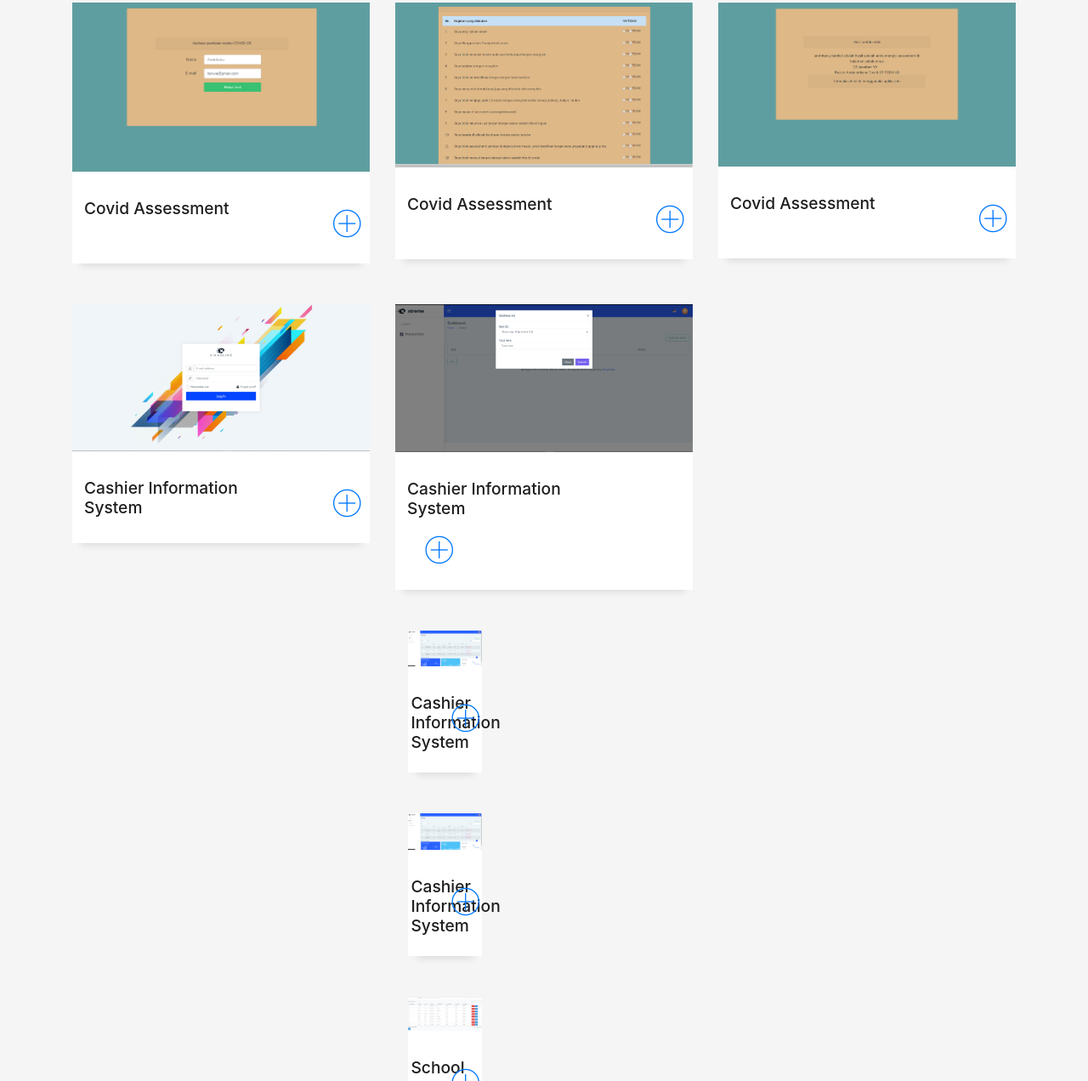
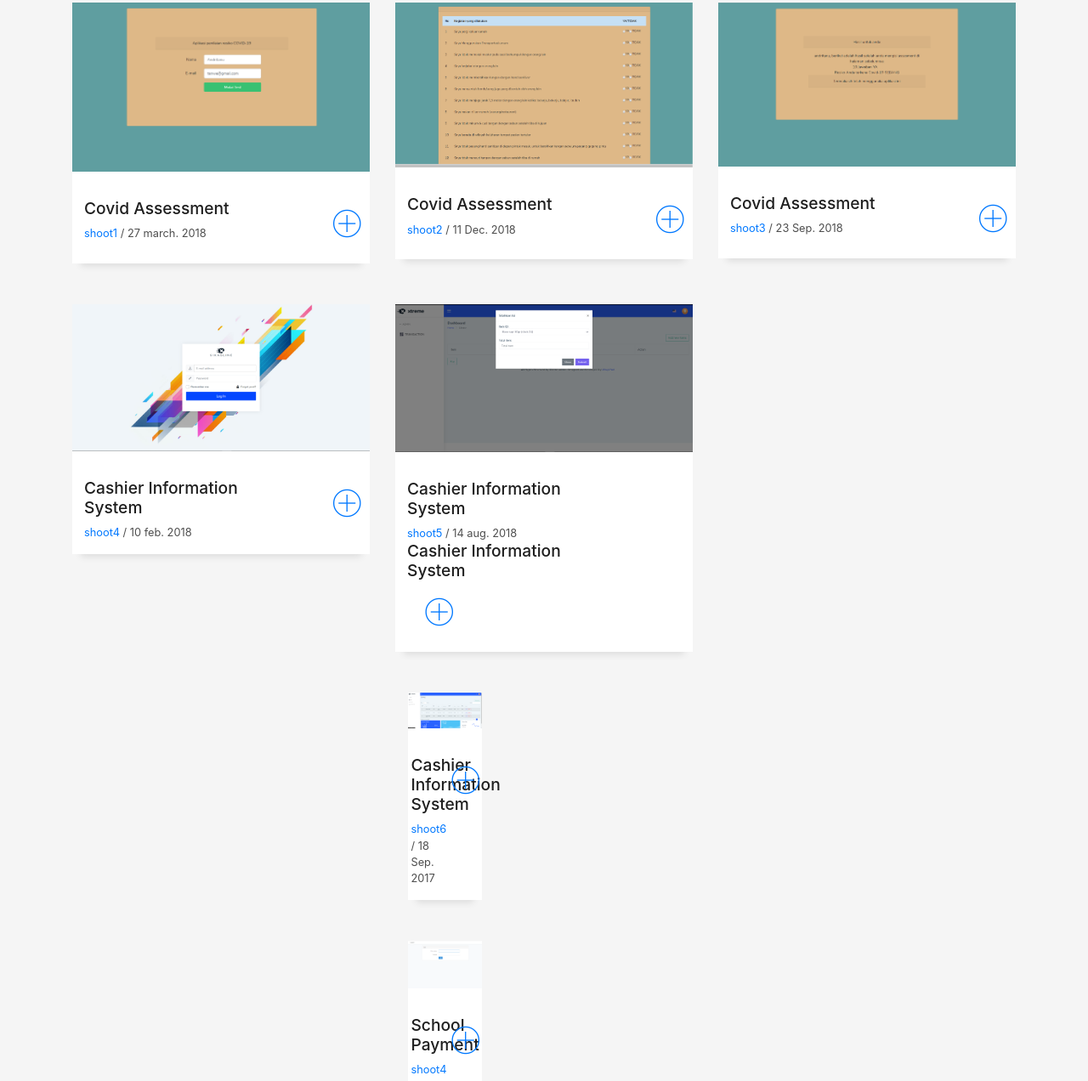
Before and after one commit to Andritanu/Andritanu.github.io, a plain HTML site: page index.html in a window 1280 px wide. Shown: the part 1528-2800 px from the top of the page at 85% size. Drawn offline with Linux system fonts and the light colour scheme; files whose address does not match are found by name.

Commit message:
Update index.html

```diff
--- a/index.html
+++ b/index.html
@@ -153,6 +153,9 @@
                 <div class="row">
                   <div class="col-sm-8">
                     <h2 class="w-title">Covid Assessment</h2>
+                    <div class="w-more">
+                      <span class="w-ctegory">shoot1</span> / <span class="w-date">27 march. 2018</span>
+                    </div>
                   </div>
                   <div class="col-sm-4">
                     <div class="w-like">
@@ -174,6 +177,9 @@
                 <div class="row">
                   <div class="col-sm-8">
                     <h2 class="w-title">Covid Assessment</h2>
+                    <div class="w-more">
+                      <span class="w-ctegory">shoot2</span> / <span class="w-date">11 Dec. 2018</span>
+                    </div>
                   </div>
                   <div class="col-sm-4">
                     <div class="w-like">
@@ -195,6 +201,9 @@
                 <div class="row">
                   <div class="col-sm-8">
                     <h2 class="w-title">Covid Assessment</h2>
+                    <div class="w-more">
+                      <span class="w-ctegory">shoot3</span> / <span class="w-date">23 Sep. 2018</span>
+                    </div>
                   </div>
                   <div class="col-sm-4">
                     <div class="w-like">
@@ -216,6 +225,9 @@
                 <div class="row">
                   <div class="col-sm-8">
                     <h2 class="w-title">Cashier Information System</h2>
+                    <div class="w-more">
+                      <span class="w-ctegory">shoot4</span> / <span class="w-date">10 feb. 2018</span>
+                    </div>
                   </div>
                   <div class="col-sm-4">
                     <div class="w-like">
@@ -236,6 +248,10 @@
               <div class="work-content">
                 <div class="row">
                   <div class="col-sm-8">
+                    <h2 class="w-title">Cashier Information System</h2>
+                    <div class="w-more">
+                      <span class="w-ctegory">shoot5</span> / <span class="w-date">14 aug. 2018</span>
+                    </div>
                     <h2 class="w-title">Cashier Information System</h2
                   </div>
                   <div class="col-sm-4">
@@ -258,6 +274,9 @@
                 <div class="row">
                   <div class="col-sm-8">
                     <h2 class="w-title">Cashier Information System</h2>
+                    <div class="w-more">
+                      <span class="w-ctegory">shoot6</span> / <span class="w-date">18 Sep. 2017</span>
+                    </div>
                   </div>
                   <div class="col-sm-4">
                     <div class="w-like">
@@ -269,16 +288,20 @@
             </a>
           </div>
         </div>
+
         <div class="col-md-4">
           <div class="work-box">
-            <a href="img/skl2.png" data-lightbox="gallery-mf">
+            <a href="img/spp.png" data-lightbox="gallery-mf">
               <div class="work-img">
-                <img src="img/skl2.png" alt="" class="img-fluid">
+                <img src="img/spp.png" alt="" class="img-fluid">
               </div>
               <div class="work-content">
                 <div class="row">
                   <div class="col-sm-8">
-                    <h2 class="w-title">Cashier Information System</h2>
+                    <h2 class="w-title">School Payment</h2>
+                    <div class="w-more">
+                      <span class="w-ctegory">shoot4</span> / <span class="w-date">10 feb. 2018</span>
+                    </div>
                   </div>
                   <div class="col-sm-4">
                     <div class="w-like">
@@ -300,6 +323,9 @@
                 <div class="row">
                   <div class="col-sm-8">
                     <h2 class="w-title">School Payment</h2>
+                    <div class="w-more">
+                      <span class="w-ctegory">shoot5</span> / <span class="w-date">14 aug. 2018</span>
+                    </div>
                   </div>
                   <div class="col-sm-4">
                     <div class="w-like">
@@ -321,6 +347,9 @@
                 <div class="row">
                   <div class="col-sm-8">
                     <h2 class="w-title">School Payment</h2>
+                    <div class="w-more">
+                      <span class="w-ctegory">shoot6</span> / <span class="w-date">18 Sep. 2017</span>
+                    </div>
                   </div>
                   <div class="col-sm-4">
                     <div class="w-like">
```
